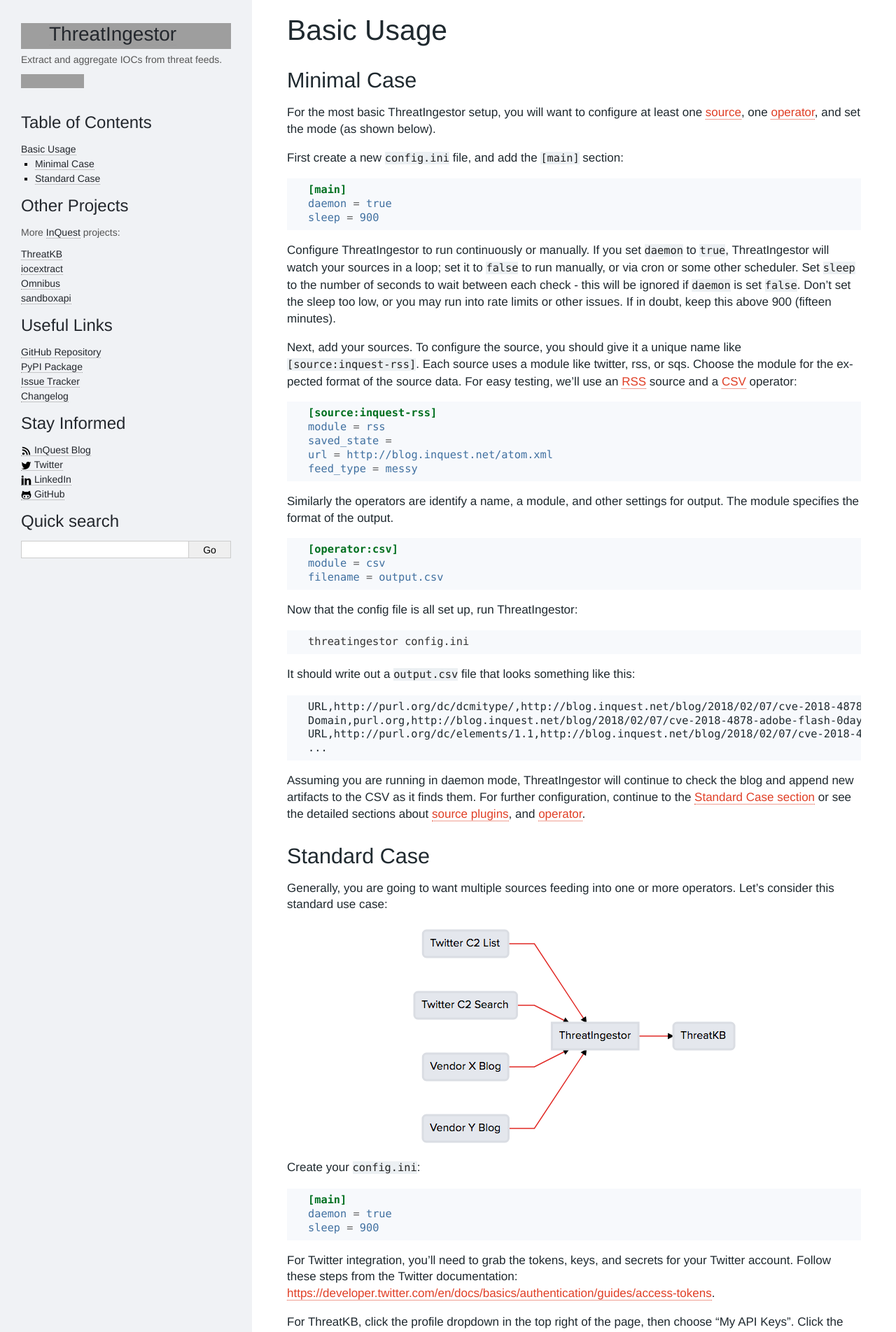
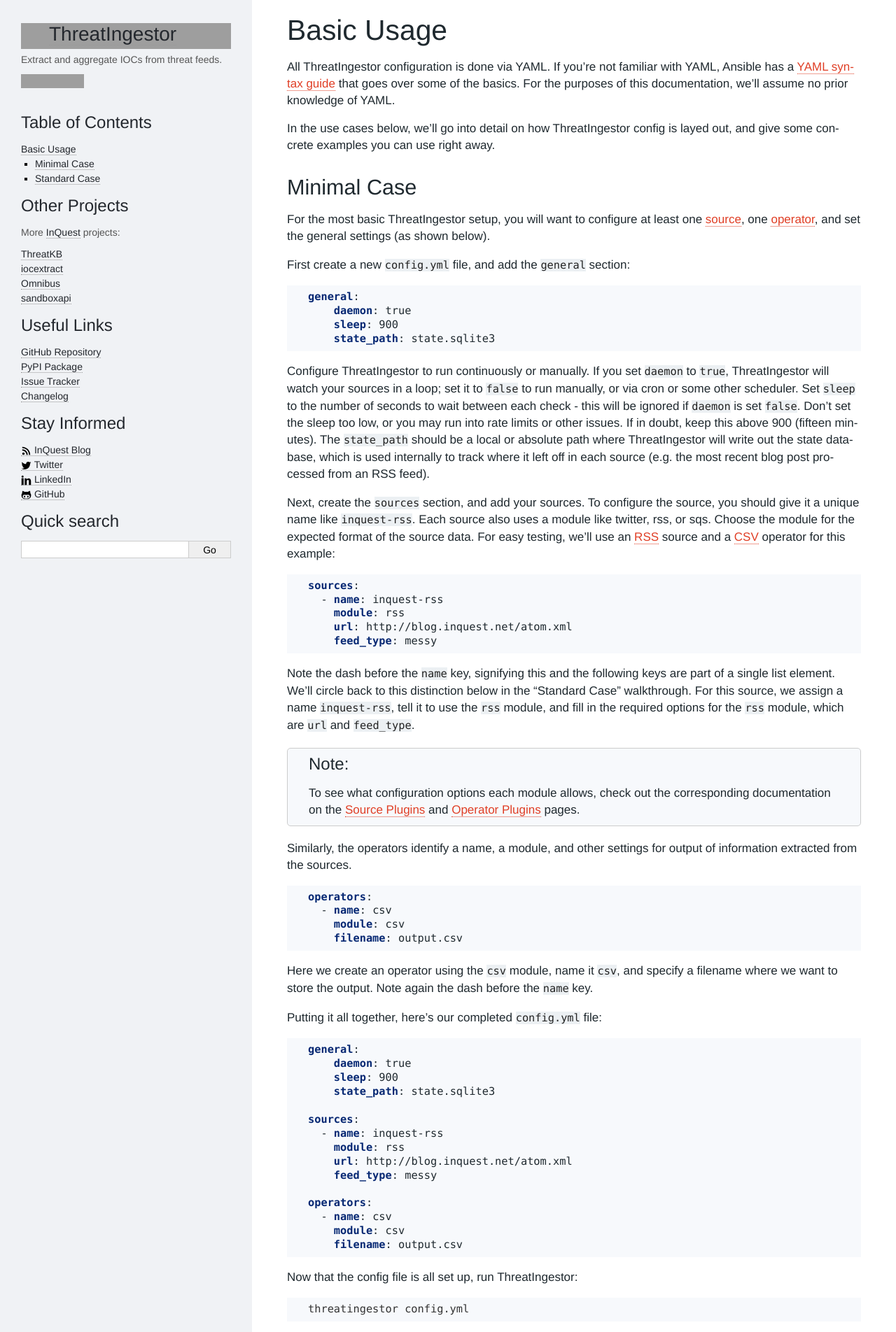
Before and after one commit to InQuest/ThreatIngestor, a Sphinx documentation site: the page built from docs/basicusage.rst, in a window 1280 px wide. Shown: the top 1904 px of the page at 70% size. Built offline with Sphinx 7.4.7, drawn with Linux system fonts in a browser that asks for light colours; some web fonts are replaced; some of the changed text lies outside the part shown; grey boxes are pictures that could not be loaded.

Commit message:
Update basic usage page for new config format

```diff
--- a/docs/basicusage.rst
+++ b/docs/basicusage.rst
@@ -2,6 +2,14 @@
 
 Basic Usage
 ===========
+
+All ThreatIngestor configuration is done via YAML. If you're not familiar with
+YAML, Ansible has a `YAML syntax guide`_ that goes over some of the basics.
+For the purposes of this documentation, we'll assume no prior knowledge of
+YAML.
+
+In the use cases below, we'll go into detail on how ThreatIngestor config is
+layed out, and give some concrete examples you can use right away.
 
 .. _minimal-use-case:
 
@@ -9,15 +17,16 @@
 ------------
 
 For the most basic ThreatIngestor setup, you will want to configure at least
-one source_, one operator_, and set the mode (as shown below).
+one source_, one operator_, and set the general settings (as shown below).
 
-First create a new ``config.ini`` file, and add the ``[main]`` section:
+First create a new ``config.yml`` file, and add the ``general`` section:
 
-.. code-block:: ini
+.. code-block:: yaml
 
-    [main]
-    daemon = true
-    sleep = 900
+    general:
+        daemon: true
+        sleep: 900
+        state_path: state.sqlite3
 
 Configure ThreatIngestor to run continuously or manually. If you set ``daemon``
 to ``true``, ThreatIngestor will watch your sources in a loop; set it to
@@ -25,39 +34,80 @@
 to the number of seconds to wait between each check - this will be ignored if
 ``daemon`` is set ``false``. Don't set the sleep too low, or you may run into
 rate limits or other issues. If in doubt, keep this above 900 (fifteen minutes).
+The ``state_path`` should be a local or absolute path where ThreatIngestor will
+write out the state database, which is used internally to track where it left
+off in each source (e.g. the most recent blog post processed from an RSS feed).
 
 .. _source:
 
-Next, add your sources. To configure the source, you should give it a unique name
-like ``[source:inquest-rss]``. Each source uses a module like twitter, rss, or
-sqs. Choose the module for the expected format of the source data. For easy
-testing, we'll use an :ref:`RSS <rss-source>` source and a :ref:`CSV <csv-operator>`
-operator:
+Next, create the ``sources`` section, and add your sources. To configure the
+source, you should give it a unique name like ``inquest-rss``. Each source also
+uses a module like twitter, rss, or sqs. Choose the module for the expected
+format of the source data. For easy testing, we'll use an
+:ref:`RSS <rss-source>` source and a :ref:`CSV <csv-operator>` operator for
+this example:
 
-.. code-block:: ini
+.. code-block:: yaml
 
-    [source:inquest-rss]
-    module = rss
-    saved_state =
-    url = http://blog.inquest.net/atom.xml
-    feed_type = messy
+    sources:
+      - name: inquest-rss
+        module: rss
+        url: http://blog.inquest.net/atom.xml
+        feed_type: messy
+
+Note the dash before the ``name`` key, signifying this and the following keys
+are part of a single list element. We'll circle back to this distinction below
+in the "Standard Case" walkthrough. For this source, we assign a name
+``inquest-rss``, tell it to use the ``rss`` module, and fill in the required
+options for the ``rss`` module, which are ``url`` and ``feed_type``.
+
+.. note::
+
+    To see what configuration options each module allows, check out the
+    corresponding documentation on the :ref:`Source Plugins <source-plugins>`
+    and :ref:`Operator Plugins <operator-plugins>` pages.
 
 .. _operator:
 
-Similarly the operators are identify a name, a module, and other settings for
-output. The module specifies the format of the output.
+Similarly, the operators identify a name, a module, and other settings for
+output of information extracted from the sources.
 
-.. code-block:: ini
+.. code-block:: yaml
 
-    [operator:csv]
-    module = csv
-    filename = output.csv
+    operators:
+      - name: csv
+        module: csv
+        filename: output.csv
+
+Here we create an operator using the ``csv`` module, name it ``csv``, and
+specify a filename where we want to store the output. Note again the dash
+before the ``name`` key.
+
+Putting it all together, here's our completed ``config.yml`` file:
+
+.. code-block:: yaml
+
+    general:
+        daemon: true
+        sleep: 900
+        state_path: state.sqlite3
+
+    sources:
+      - name: inquest-rss
+        module: rss
+        url: http://blog.inquest.net/atom.xml
+        feed_type: messy
+
+    operators:
+      - name: csv
+        module: csv
+        filename: output.csv
 
 Now that the config file is all set up, run ThreatIngestor:
 
 .. code-block:: console
 
-    threatingestor config.ini
+    threatingestor config.yml
 
 It should write out a ``output.csv`` file that looks something like this:
 
@@ -68,12 +118,11 @@
     URL,http://purl.org/dc/elements/1.1,http://blog.inquest.net/blog/2018/02/07/cve-2018-4878-adobe-flash-0day-itw/,"\n On February 1st, Adobe published bulletin  APSA18-01  for CVE-2018-4878 describing a use-after-free (UAF) vulnerability affecting Flash ve..."
     ...
 
-
 Assuming you are running in daemon mode, ThreatIngestor will continue to check
 the blog and append new artifacts to the CSV as it finds them. For further
 configuration, continue to the :ref:`Standard Case section <standard-case>` or
 see the detailed sections about :ref:`source plugins <source-plugins>`, and
-:ref:`operator <operator-plugins>`.
+:ref:`operator plugins <operator-plugins>`.
 
 .. _standard-case:
 
@@ -85,14 +134,19 @@
 
 .. image:: _static/mermaid-standard.png
    :align: center
+   :alt: A flowchart showing four inputs on the left, all feeding into
+         ThreatIngestor in the center, which in turn feeds into a single
+         output called "ThreatKB" on the right. The four inputs are "Twitter C2
+         List," "Twitter C2 Search," "Vendor X Blog," and "Vendor Y Blog."
 
-Create your ``config.ini``:
+Create your ``config.yml``:
 
-.. code-block:: ini
+.. code-block:: yaml
 
-    [main]
-    daemon = true
-    sleep = 900
+    general:
+        daemon: true
+        sleep: 900
+        state_path: state.sqlite3
 
 For Twitter integration, you'll need to grab the tokens, keys, and secrets
 for your Twitter account. Follow these steps from the Twitter documentation:
@@ -102,64 +156,74 @@
 choose "My API Keys". Click the "+" to generate a new token/key pair, and
 copy them somewhere safe.
 
-Once you have all the secrets you need, fill out the rest of the ThreatIngestor
-configuration file:
+Once you have all the secrets you need, create a new section in your config
+file called ``credentials``, and two list elements inside it for Twitter and
+ThreatKB:
+
+.. code-block:: yaml
+
+    credentials:
+      - name: twitter-auth
+        # https://dev.twitter.com/oauth/overview/application-owner-access-tokens
+        token: MYTOKEN
+        token_key: MYTOKENKEY
+        con_secret_key: MYSECRETKEY
+        con_secret: MYSECRET
+
+      - name: threatkb-auth
+        url: https://mythreatkb
+        token: MYTOKEN
+        secret_key: MYKEY
+
+The dash before each ``name`` key signifies the start of a new element in the
+``credentials`` list. This allows us to define an unlimited number of reusable
+credential sets, which we can reference by name in the sources and operators
+we'll define next.
+
+Fill out the rest of the ThreatIngestor configuration file with the sources
+and operators:
 
 .. code-block:: ini
 
-    [source:twitter-inquest-c2-list]
-    module = twitter
-    saved_state =
-    # https://dev.twitter.com/oauth/overview/application-owner-access-tokens
-    token =
-    token_key =
-    con_secret_key =
-    con_secret =
-    # https://dev.twitter.com/rest/reference/get/lists/statuses
-    owner_screen_name = InQuest
-    slug = c2-feed
+    sources:
+      - name: twitter-inquest-c2-list
+        module: twitter
+        credentials: twitter-auth
+        # https://dev.twitter.com/rest/reference/get/lists/statuses
+        owner_screen_name: InQuest
+        slug: c2-feed
 
-    [source:twitter-hxxp-no-opendir]
-    module = twitter
-    saved_state =
-    # https://dev.twitter.com/oauth/overview/application-owner-access-tokens
-    token =
-    token_key =
-    con_secret_key =
-    con_secret =
-    # https://developer.twitter.com/en/docs/tweets/search/api-reference/get-search-tweets.html
-    q = hxxp -open
+      - name: twitter-hxxp-no-opendir
+        module: twitter
+        credentials: twitter-auth
+        # https://developer.twitter.com/en/docs/tweets/search/api-reference/get-search-tweets.html
+        q: hxxp -open
 
-    [source:rss-vendor-x]
-    module = rss
-    saved_state =
-    url = https://example.com/rss.xml
-    feed_type = messy
+      - name: rss-vendor-x
+        module: rss
+        url: https://example.com/rss.xml
+        feed_type: messy
 
-    [source:rss-vendor-y]
-    module = rss
-    saved_state =
-    url = https://example.com/rss.xml
-    feed_type = messy
+      - name: rss-vendor-y
+        module: rss
+        url: https://example.com/rss.xml
+        feed_type: messy
 
-    [operator:mythreatkb]
-    # Send artifacts to a ThreatKB instance
-    module = threatkb
-    url = http://mythreatkb
-    token =
-    secret_key =
-    state = Inbox
-
-Fill in all the ``token`` and ``secret`` lines with your secrets. You can leave
-the ``saved_state`` lines blank, ThreatIngestor will fill them in after the
-first run. Replace, remove, and add RSS and Twitter sources as needed to fit
-your use case.
+    operators:
+      - name: mythreatkb
+        # Send artifacts to a ThreatKB instance
+        module = threatkb
+        credentials: threatkb-auth
+        state = Inbox
 
 Now that everything is all set up, run the ingestor:
 
 .. code-block:: console
 
-    threatingestor config.ini
+    threatingestor config.yml
 
 You should see your ThreatKB Inbox start filling up with newly extracted
 C2 IPs and domains.
+
+
+.. _YAML syntax guide: https://docs.ansible.com/ansible/latest/reference_appendices/YAMLSyntax.html
```
Also changed, not shown: config.example.yml (renamed from config.example.yaml).
